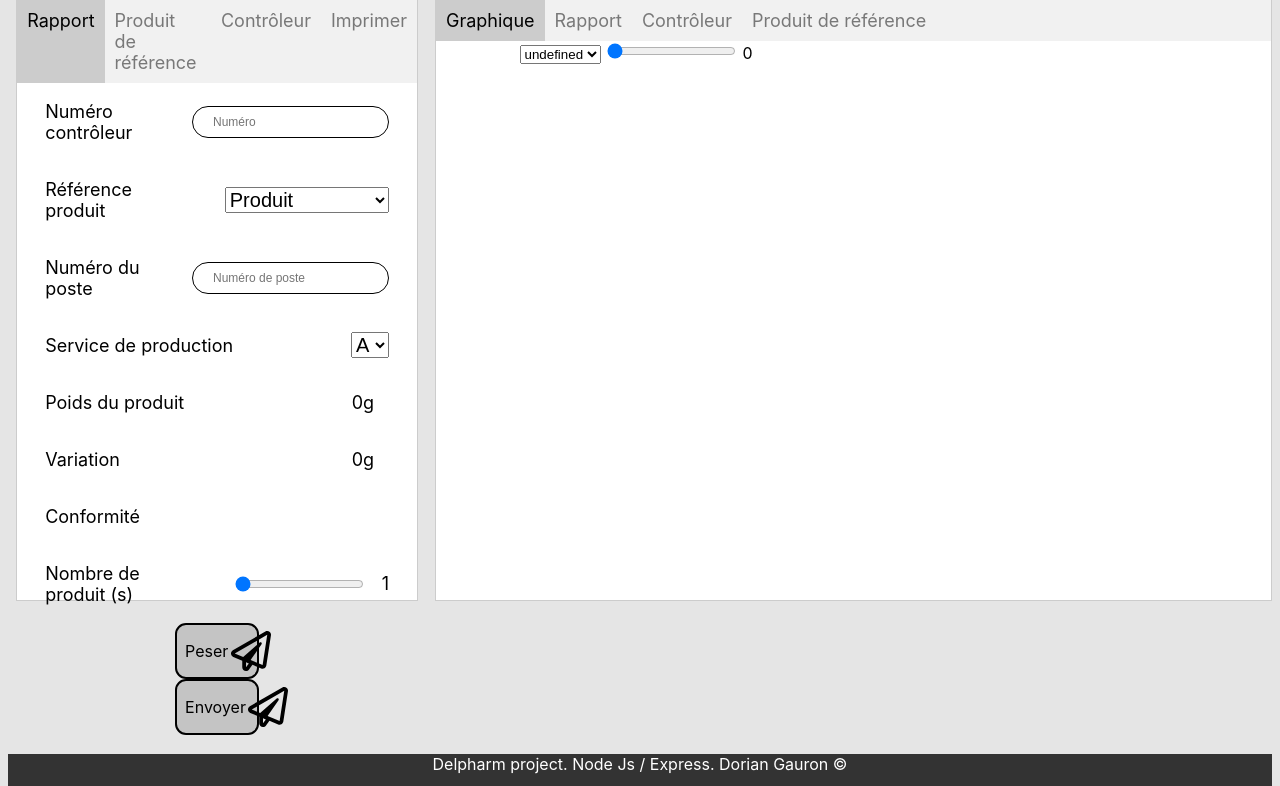
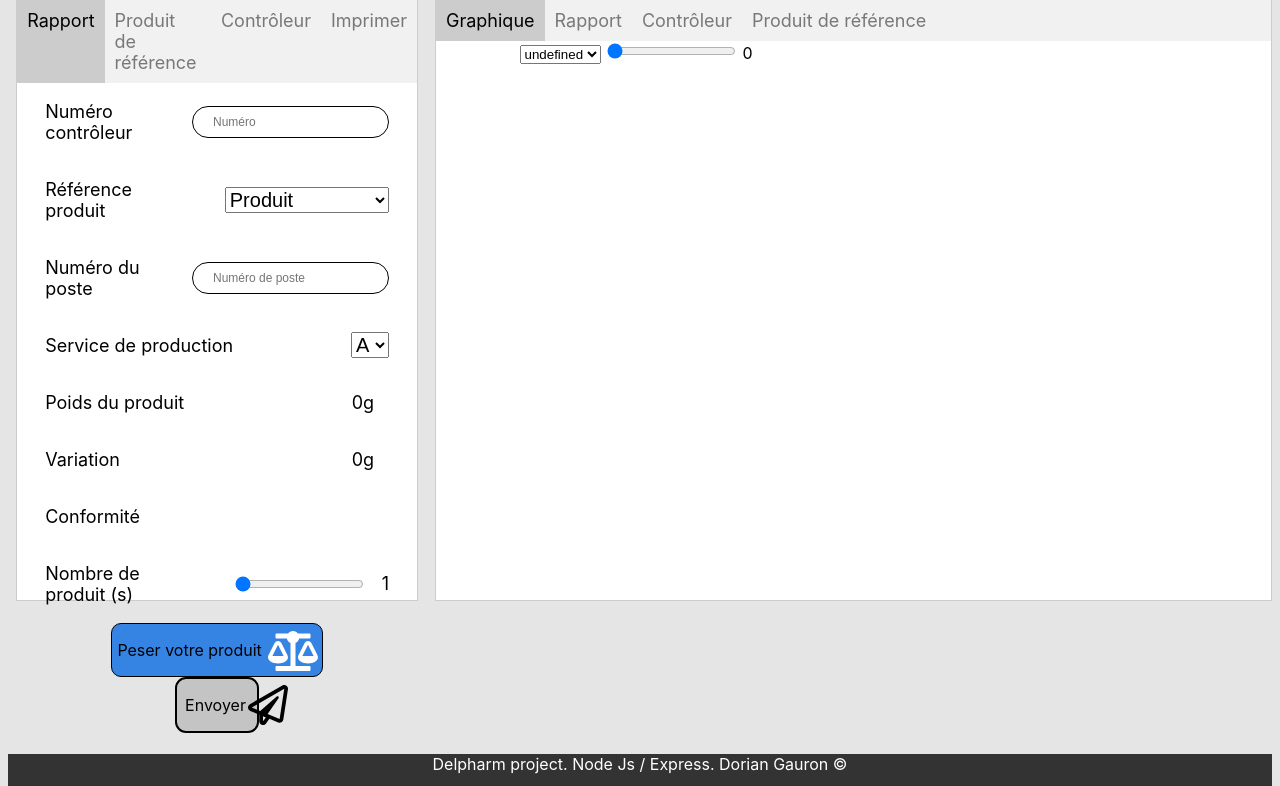
Before and after one commit to Michelprogram/delpharm, a Node server app: page / in a window 1280 px wide. Shown: the part 140-926 px from the top of the page. Run offline with Node 20, Linux system fonts and the light colour scheme; tables that the repository leaves empty or names only in its code hold one stand-in row (values such as "Sample post").

Commit message:
animation durant la peser

```diff
--- a/public/script/home/poids.js
+++ b/public/script/home/poids.js
@@ -1,7 +1,8 @@
 const span_poids = document.querySelector('#Poids_produit')
 const span_variation = document.querySelector('#Variation')
 
-const conforme = document.querySelector('#Conforme')
+const img_conforme = document.querySelector('#Conforme > div:nth-child(2) > img:nth-child(1)')
+
 const img_button = document.querySelector('#img-button-peser')
 const text_button_peser = document.querySelector('#texte-peser')
 
@@ -14,6 +15,7 @@
 const animation_button = () =>{
     text_button_peser.innerHTML = ""
     img_button.setAttribute('src','/static/images/home/load.svg')
+    img_button.setAttribute('class','load')
 }
 
 
@@ -29,8 +31,8 @@
     .then((data)=>{
         span_poids.innerHTML = data.poids
         span_variation.innerHTML = data.variation
-        data.conforme ? conforme.setAttribute('src','/static/images/home/true.svg') : conforme.setAttribute('src','/static/images/home/false.svg')
-        data.conforme.style.display = "block"
+        data.conforme ? img_conforme.setAttribute('src','/static/images/home/true.svg') : img_conforme.setAttribute('src','/static/images/home/false.svg')
+        img_conforme.style.display = "block"
     })
 })
 
--- a/public/style/home/button.css
+++ b/public/style/home/button.css
@@ -9,11 +9,29 @@
     transition: all .5s;
 }
 
-.send-button,.peser-button{
+.send-button{
     width: 20%;
     margin:0 auto;
 }
 
+.peser-button{
+    display: flex;
+    margin: 0 auto;
+    border: 1px solid black;
+    border-radius: 10px;
+    align-items: center;
+    background-color: #3584E4;
+}
+
+#texte-peser{
+    white-space: nowrap;
+    padding-left: 5px;
+}
+
+#img-button-peser{
+    padding: 3px 10px 0px 0px;
+    width:50px;
+}
 
 .print-button{
 
@@ -44,3 +62,17 @@
 #Impression>#Button_container>p{
     margin-right: 10%;
 }
+
+.load{
+    animation: load-animation infinite;
+}
+
+@keyframes load-animation{
+    0%{
+        width: 50px;
+    }
+
+    100%{
+        width: 100px;
+    }
+}
--- a/public/style/home/formulaire.css
+++ b/public/style/home/formulaire.css
@@ -76,7 +76,7 @@
     align-items: center;
 }
 
-#Conforme{
+#Conforme > div:nth-child(2) > img:nth-child(1){
     width: 40px;
     height: 40px;
     display: none;
--- a/views/home/index.html
+++ b/views/home/index.html
@@ -86,9 +86,9 @@
                         <div class="container-span"><span id="Variation">0g</span></div>
                     </div>
 
-                    <div class="Input_container">
+                    <div class="Input_container" id="Conforme">
                         <p>Conformité</p>
-                        <div class="container-span"> <img src="" id="Conforme"></span></div>
+                        <div class="container-span"> <img src="" ></span></div>
                     </div>
 
                     <div class="Input_container">
@@ -97,9 +97,9 @@
                         <span id="value_produit">1</span>
                     </div>
 
-                    <div class="peser-button Button_container" >
-                        <p class="texte-button" id="texte-peser">Peser</p>
-                        <img class="button_img" id="img-button-peser" src="/static/images/home/Send.svg" alt="Envoyer">
+                    <div class="peser-button">
+                        <p id="texte-peser">Peser votre produit</p>
+                        <img class="button_img" id="img-button-peser" src="/static/images/home/balance.svg" alt="Envoyer">
                     </div>
 
                     <span id="formulaire"></span>
```
Also changed, not shown: public/images/home/balance.svg (added), public/images/home/load.svg.
